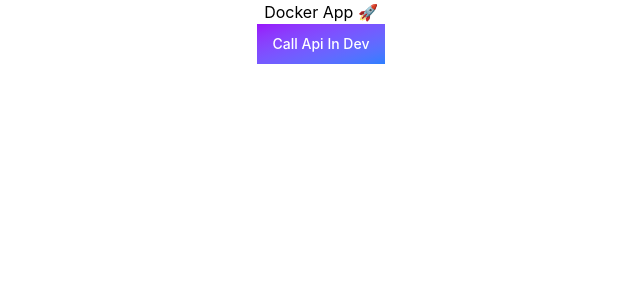
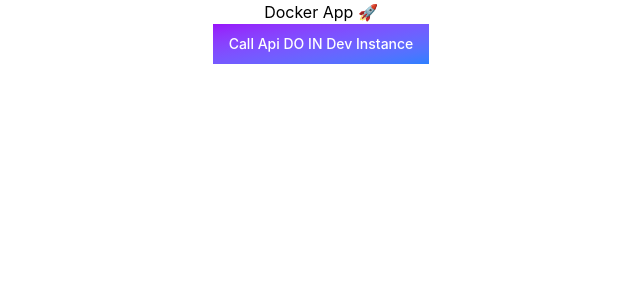
Before and after one commit to jagadeesh944078/docker-fullstack-app, a React app in the folder frontend/: page / in a window 1280 px wide. Shown: the top 300 px of the page, without its empty margins (319-959 px from the left). Built offline with nearby package versions, Linux system fonts and the light colour scheme; the HTML template or start-up script is replaced by a standard one.

Commit message:
fix issues

```diff
--- a/frontend/src/App.jsx
+++ b/frontend/src/App.jsx
@@ -12,7 +12,7 @@ const App = () => {
         type="button"
         class="text-white bg-gradient-to-br from-purple-600 to-blue-500 hover:bg-gradient-to-bl focus:ring-4 focus:outline-none focus:ring-blue-300 dark:focus:ring-blue-800 font-medium rounded-base text-sm px-4 py-2.5 text-center leading-5"
       >
-        Call Api In Dev
+        Call Api DO IN Dev Instance
       </button>
     </div>
   );
```
